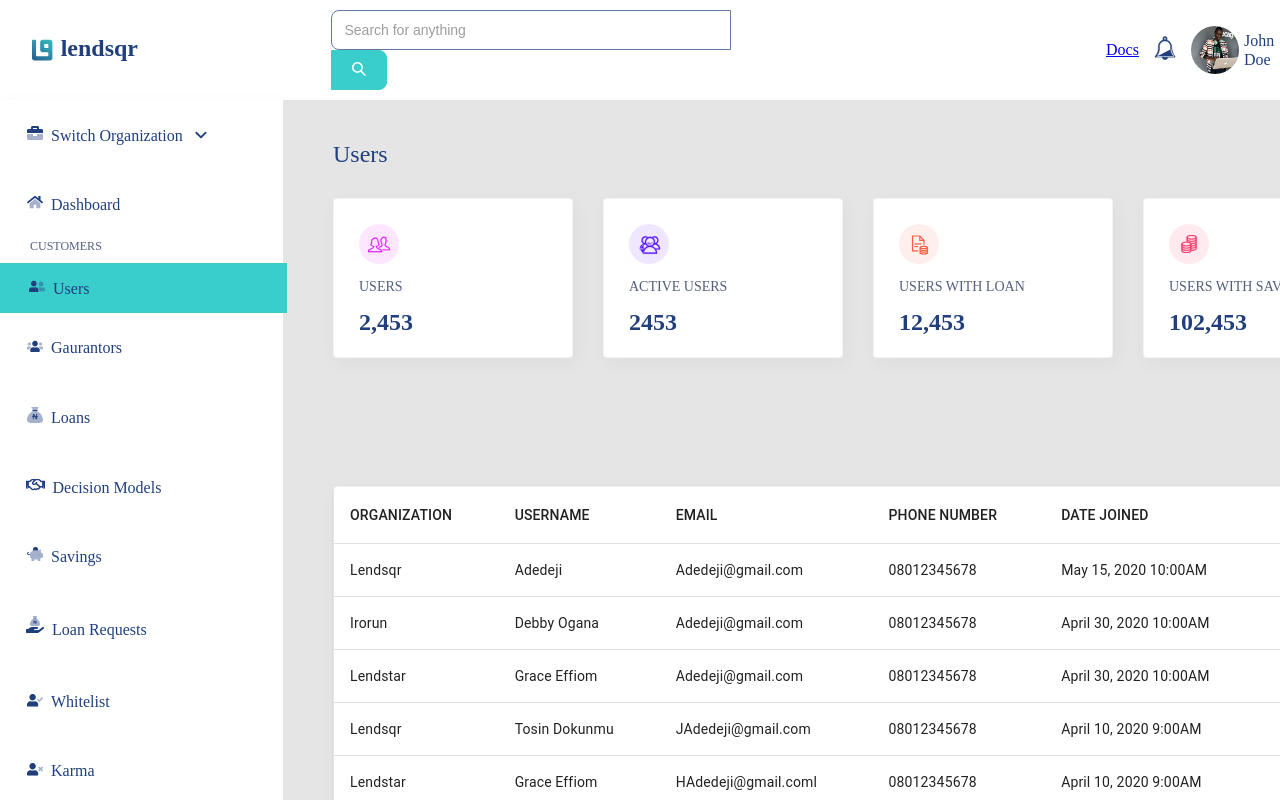
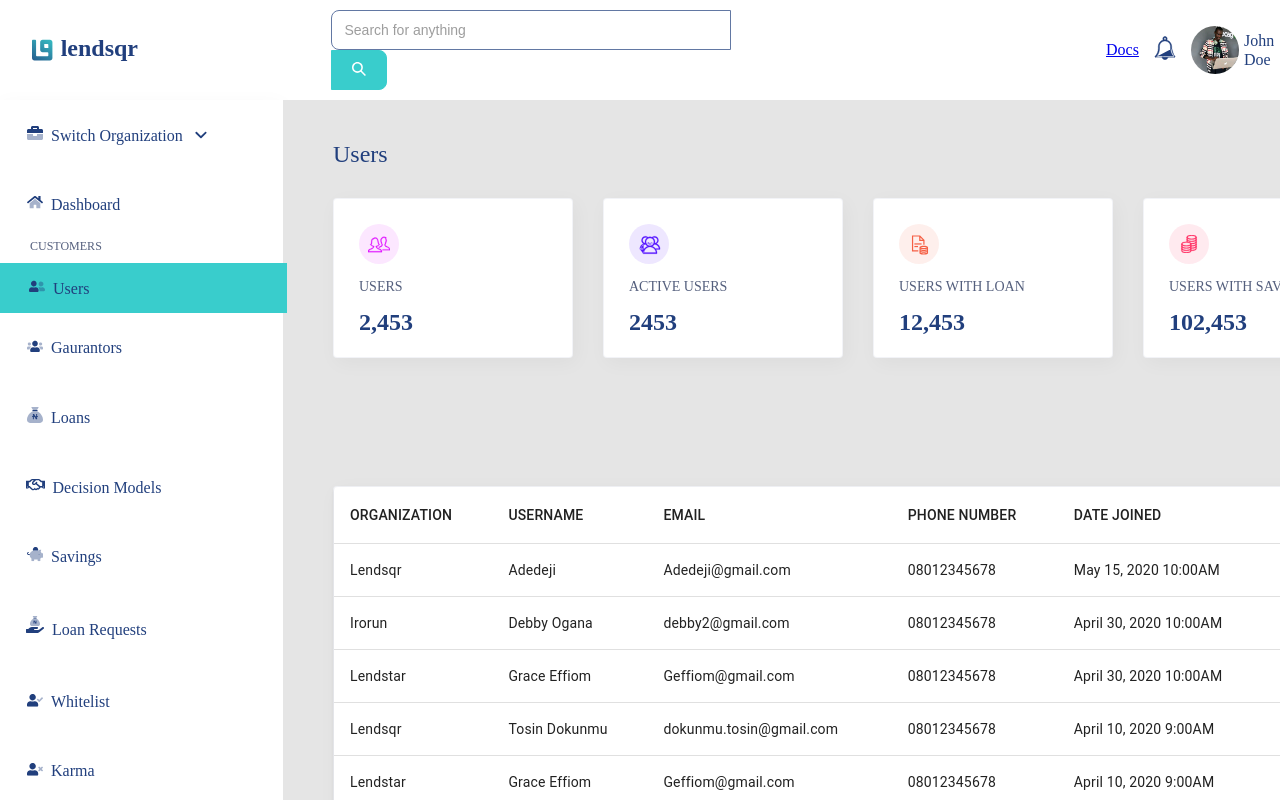
Before and after one commit to Danny4life/lendsqr, a React (Create React App) app: page /dashboard in a window 1280 px wide. Shown: the top 800 px of the page. Built offline with nearby package versions, Linux system fonts and the light colour scheme.

Commit message:
edit table rows

```diff
--- a/src/components/dashboardTable/DashboardTable.jsx
+++ b/src/components/dashboardTable/DashboardTable.jsx
@@ -22,7 +22,7 @@ const DashboardTable = () => {
         {
           id: "Irorun",
           username: "Debby Ogana",
-          email: "Adedeji@gmail.com",
+          email: "debby2@gmail.com",
           phone: "08012345678",
           date:  "April 30, 2020 10:00AM",
           status: "Pending",
@@ -30,7 +30,7 @@ const DashboardTable = () => {
         {
           id: "Lendstar",
           username: "Grace Effiom",
-          email: "Adedeji@gmail.com",
+          email: "Geffiom@gmail.com",
           phone: "08012345678",
           date:  "April 30, 2020 10:00AM",
           status: "Pending",
@@ -38,7 +38,7 @@ const DashboardTable = () => {
         {
           id: "Lendsqr",
           username: "Tosin Dokunmu",
-          email: "JAdedeji@gmail.com",
+          email: "dokunmu.tosin@gmail.com",
           phone: "08012345678",
           date:  "April 10, 2020 9:00AM",
           status: "Active",
@@ -46,7 +46,7 @@ const DashboardTable = () => {
         {
           id: "Lendstar",
           username: "Grace Effiom",
-          email: "HAdedeji@gmail.coml",
+          email: "Geffiom@gmail.com",
           phone: "08012345678",
           date:  "April 10, 2020 9:00AM",
           status: "Pending",
@@ -151,10 +151,6 @@ const DashboardTable = () => {
               <TableCell className="tableCell">PHONE NUMBER</TableCell>
               <TableCell className="tableCell">DATE JOINED</TableCell>
               <TableCell className="tableCell">STATUS</TableCell>
-            {/* <TableCell className="tableCell">STATUS</TableCell>
-             */}
-            {/* <TableCell className="tableCell">Payment Method</TableCell> */}
-
             </TableRow>
           </TableHead>
           <TableBody>
@@ -165,7 +161,6 @@ const DashboardTable = () => {
                 <TableCell className="tableCell">{row.email}</TableCell>
                 <TableCell className="tableCell">{row.phone}</TableCell>
                 <TableCell className="tableCell">{row.date}</TableCell>
-              {/* <TableCell className="tableCell">{row.method}</TableCell> */}
                 <TableCell className="tableCell">
                       <span className={`status ${row.status}`}>
                           {row.status}
```
Lines whose indentation alone changed are shown as unchanged.
